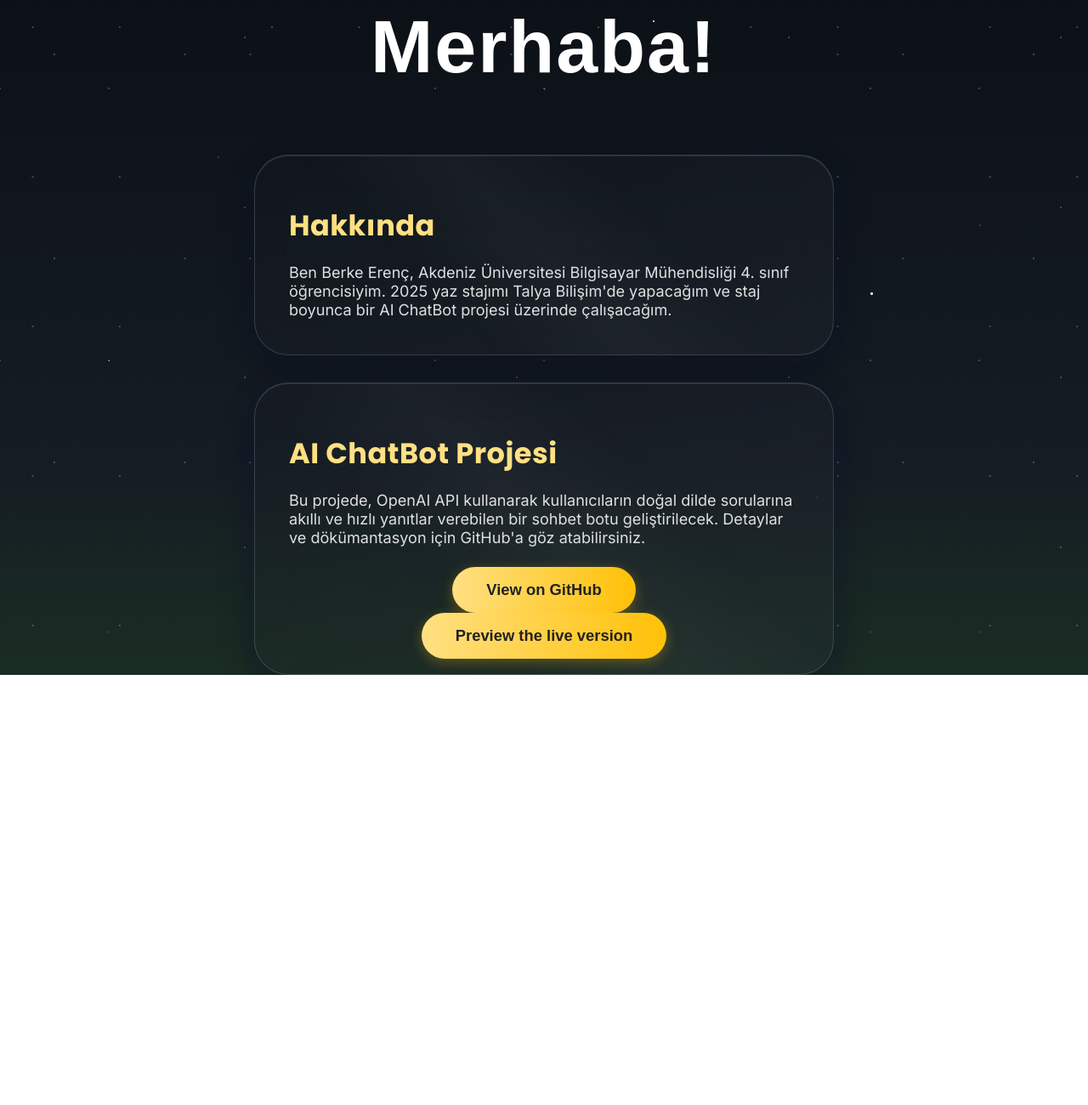
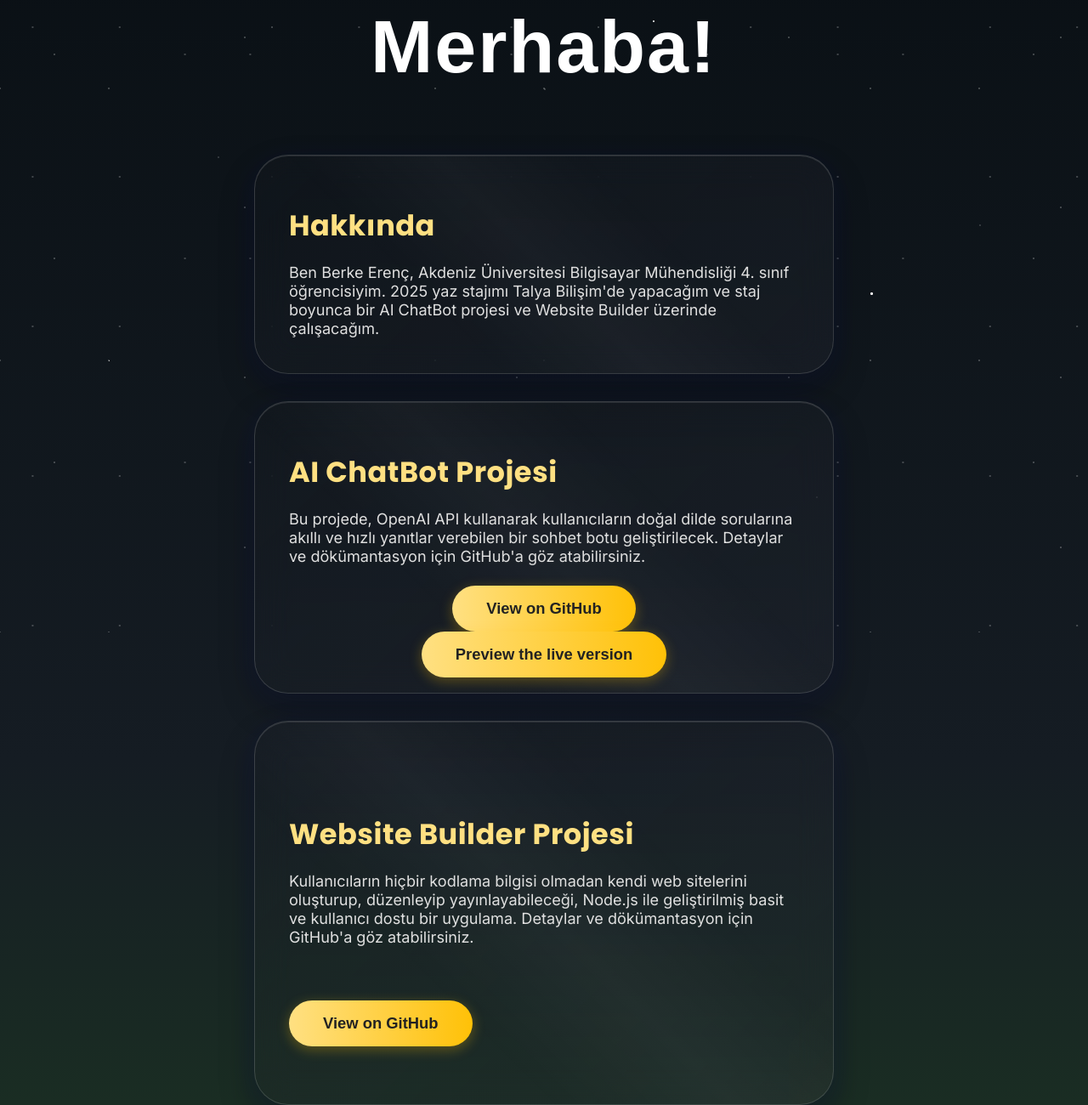
Before and after one commit to berkeerenc/talya-project, a plain HTML site: page index.html in a window 1280 px wide. Shown: the part 56-1356 px from the top of the page at 85% size. Before the commit the page ends 850 px from the top, so only its background shows below. Drawn offline with Linux system fonts and the light colour scheme.

Commit message:
added some features

```diff
--- a/index.html
+++ b/index.html
@@ -28,7 +28,7 @@
       <div class="glass-card card-move card1">
         <div class="content-box left-align">
           <h2>Hakkında</h2>
-          <p class="desc">Ben Berke Erenç, Akdeniz Üniversitesi Bilgisayar Mühendisliği 4. sınıf öğrencisiyim. 2025 yaz stajımı Talya Bilişim'de yapacağım ve staj boyunca bir AI ChatBot projesi üzerinde çalışacağım.</p>
+          <p class="desc">Ben Berke Erenç, Akdeniz Üniversitesi Bilgisayar Mühendisliği 4. sınıf öğrencisiyim. 2025 yaz stajımı Talya Bilişim'de yapacağım ve staj boyunca bir AI ChatBot projesi ve Website Builder üzerinde çalışacağım.</p>
         </div>
       </div>
       <div class="glass-card card-move card2">
@@ -39,6 +39,13 @@
           <a class="live-btn" href="https://berkeerenc.github.io/chatbot/" target="_blank">Preview the live version</a>
         </div>
       </div>
+      <div class="glass-card card-move card3">
+        <div class="content-box left-align">
+          <h2>Website Builder Projesi</h2>
+          <p class="desc">Kullanıcıların hiçbir kodlama bilgisi olmadan kendi web sitelerini oluşturup, düzenleyip yayınlayabileceği, Node.js ile geliştirilmiş basit ve kullanıcı dostu bir uygulama. Detaylar ve dökümantasyon için GitHub'a göz atabilirsiniz.</p>
+          <a class="github-btn" href="https://github.com/berkeerenc/WebsiteBuilder" target="_blank">View on GitHub</a>
+        </div>
+      </div>
     </div>
   </div>
 </body>
```
